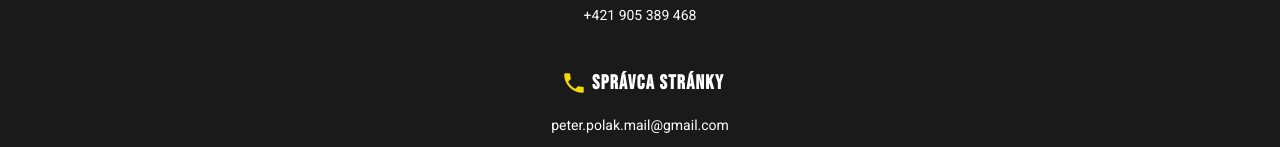
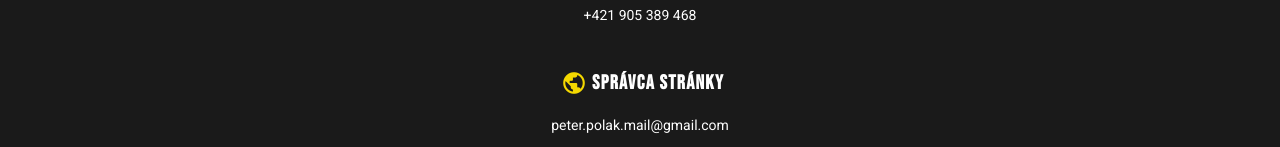
Before and after one commit to Peter-Polak/fitness-center-cardio-sport-website, a React (Create React App) app: page /kontakt in a window 1280 px wide. Shown: the part 805-952 px from the top of the page. Built offline with nearby package versions, Linux system fonts and the light colour scheme.

Commit message:
Change icon

```diff
--- a/src/pages/Contact.tsx
+++ b/src/pages/Contact.tsx
@@ -55,7 +55,7 @@ class Contact extends Component<IContactProps, IContactState>
                 </Subsection>
 
                 <Subsection>
-                    <Heading heading="H2"><MaterialIcon icon="phone"/> Správca stránky</Heading>
+                    <Heading heading="H2"><MaterialIcon icon="public"/> Správca stránky</Heading>
                     <div>peter.polak.mail@gmail.com</div>
                 </Subsection>
             </Container>
```
